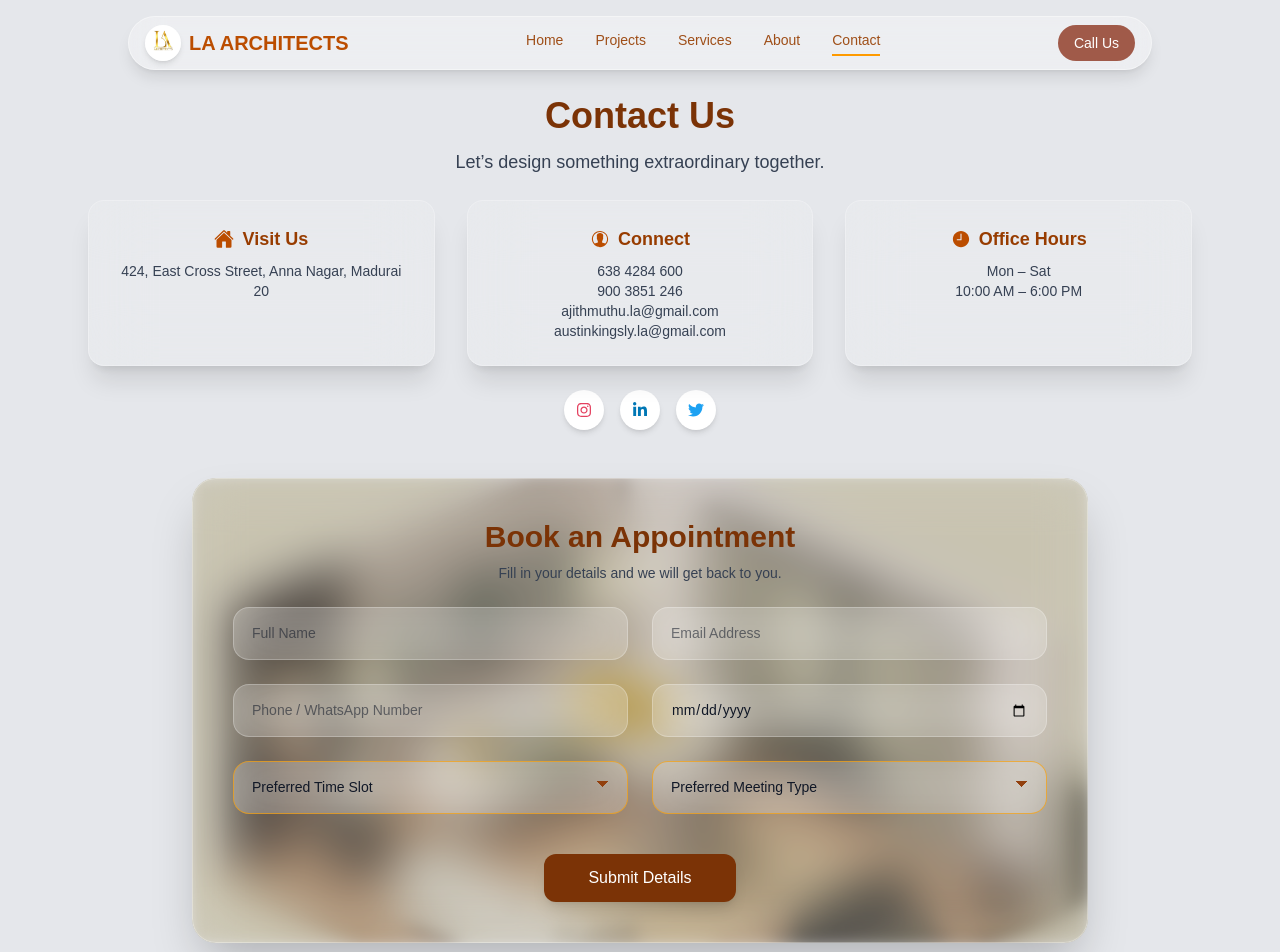
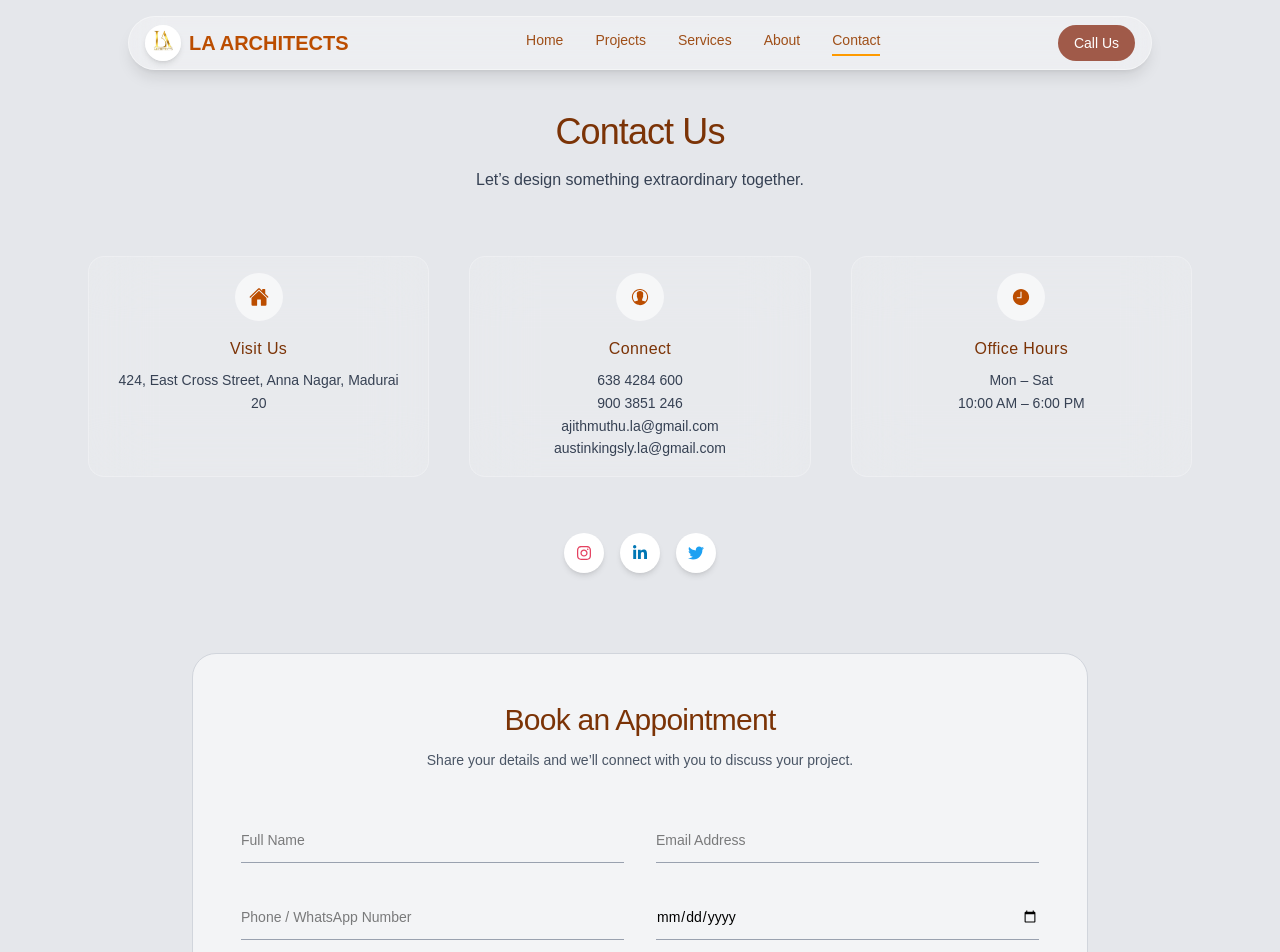
Before and after one commit to Hemajayaraj05/architect-website, a React (Vite) app: page /contact in a window 1280 px wide. Shown: the top 952 px of the page. Built offline with nearby package versions, Linux system fonts and the light colour scheme.

Commit message:
changed the font and url

```diff
--- a/src/components/contact/AppointmentForm.tsx
+++ b/src/components/contact/AppointmentForm.tsx
@@ -1,7 +1,6 @@
 import { motion } from "framer-motion";
 import { useState } from "react";
 import { scaleIn } from "../../assets/animations/contact.animations";
-import serv3 from "../../assets/serv4.png";
 
 interface FormData {
   name: string;
@@ -21,8 +20,8 @@ const AppointmentForm: React.FC<AppointmentFormProps> = ({
   timeSlots,
   meetingTypes,
 }) => {
-  const [submitted, setSubmitted] = useState<boolean>(false);
-  const [loading, setLoading] = useState<boolean>(false);
+  const [submitted, setSubmitted] = useState(false);
+  const [loading, setLoading] = useState(false);
 
   const [formData, setFormData] = useState<FormData>({
     name: "",
@@ -44,11 +43,15 @@ const AppointmentForm: React.FC<AppointmentFormProps> = ({
     setLoading(true);
 
     try {
-      const res = await fetch("http://localhost:5000/api/contact", {
+     const res = await fetch(
+  `${import.meta.env.VITE_API_URL}/api/contact`,
+  {
     method: "POST",
     headers: { "Content-Type": "application/json" },
     body: JSON.stringify(formData),
-      });
+  }
+);
+
 
       if (!res.ok) throw new Error("Failed");
       setSubmitted(true);
@@ -62,44 +65,37 @@ const AppointmentForm: React.FC<AppointmentFormProps> = ({
   return (
     <motion.div
       {...scaleIn}
-      className="relative max-w-4xl mx-auto rounded-3xl shadow-2xl overflow-hidden"
+      className="max-w-4xl mx-auto bg-gray-100 rounded-3xl border border-gray-300 p-12"
     >
-      <div
-        className="absolute inset-0 bg-cover bg-center blur-sm"
-        style={{ backgroundImage: `url(${serv3})` }}
-      />
-
-      <div className="relative bg-white/20 backdrop-blur-xl rounded-3xl p-10 border border-white/30 shadow-2xl">
-        <div className="text-center mb-6">
-          <h2 className="text-3xl font-bold text-amber-900">
+      {/* Header */}
+      <div className="text-center mb-12">
+        <h2 className="text-3xl font-light text-amber-900 tracking-tight">
           Book an Appointment
         </h2>
-          <p className="text-gray-700 text-sm mt-2">
-            Fill in your details and we will get back to you.
+        <p className="text-gray-600 text-sm mt-3 max-w-md mx-auto">
+          Share your details and we’ll connect with you to discuss your project.
         </p>
       </div>
 
       {submitted ? (
-          <div className="text-center py-12">
-            <h3 className="text-2xl font-semibold text-amber-600 mb-3">
-              Details Submitted Successfully!
+        <div className="text-center py-16">
+          <h3 className="text-xl font-medium text-amber-800 mb-3">
+            Thank you for reaching out
           </h3>
-            <p className="text-gray-700">
-              Our team will contact you shortly.
+          <p className="text-gray-600 text-sm">
+            Our team will get back to you shortly.
           </p>
         </div>
       ) : (
-          <form
-            onSubmit={handleSubmit}
-            className="grid md:grid-cols-2 gap-6"
-          >
+        <form onSubmit={handleSubmit} className="grid md:grid-cols-2 gap-8">
           <input
             required
             name="name"
             value={formData.name}
             onChange={handleChange}
             placeholder="Full Name"
-              className="glass-input"
+            className="border-b border-gray-400 bg-transparent py-3 text-sm
+                       focus:outline-none focus:border-amber-800"
           />
 
           <input
@@ -109,7 +105,8 @@ const AppointmentForm: React.FC<AppointmentFormProps> = ({
             value={formData.email}
             onChange={handleChange}
             placeholder="Email Address"
-              className="glass-input"
+            className="border-b border-gray-400 bg-transparent py-3 text-sm
+                       focus:outline-none focus:border-amber-800"
           />
 
           <input
@@ -119,7 +116,8 @@ const AppointmentForm: React.FC<AppointmentFormProps> = ({
             value={formData.phone}
             onChange={handleChange}
             placeholder="Phone / WhatsApp Number"
-              className="glass-input"
+            className="border-b border-gray-400 bg-transparent py-3 text-sm
+                       focus:outline-none focus:border-amber-800"
           />
 
           <input
@@ -128,7 +126,8 @@ const AppointmentForm: React.FC<AppointmentFormProps> = ({
             name="date"
             value={formData.date}
             onChange={handleChange}
-              className="glass-input"
+            className="border-b border-gray-400 bg-transparent py-3 text-sm
+                       focus:outline-none focus:border-amber-800"
           />
 
           <select
@@ -136,7 +135,8 @@ const AppointmentForm: React.FC<AppointmentFormProps> = ({
             name="timeSlot"
             value={formData.timeSlot}
             onChange={handleChange}
-              className="glass-input glass-select"
+            className="border-b border-gray-400 bg-transparent py-3 text-sm
+                       focus:outline-none focus:border-amber-800"
           >
             <option value="" disabled>
               Preferred Time Slot
@@ -151,7 +151,8 @@ const AppointmentForm: React.FC<AppointmentFormProps> = ({
             name="meetingType"
             value={formData.meetingType}
             onChange={handleChange}
-              className="glass-input glass-select"
+            className="border-b border-gray-400 bg-transparent py-3 text-sm
+                       focus:outline-none focus:border-amber-800"
           >
             <option value="" disabled>
               Preferred Meeting Type
@@ -161,17 +162,20 @@ const AppointmentForm: React.FC<AppointmentFormProps> = ({
             ))}
           </select>
 
-            <div className="md:col-span-2 flex justify-center mt-4">
+          {/* Button */}
+          <div className="md:col-span-2 flex justify-center mt-12">
             <button
               disabled={loading}
-                className="w-48 bg-amber-900 text-white py-3 rounded-xl font-medium hover:bg-amber-700 transition disabled:opacity-50 shadow-lg"
+              className="px-10 py-3 border border-amber-900 text-amber-900
+                         rounded-full text-sm tracking-wide
+                         hover:bg-amber-900 hover:text-white transition
+                         disabled:opacity-50"
             >
-                {loading ? "Submitting..." : "Submit Details"}
+              {loading ? "Submitting..." : "Submit"}
             </button>
           </div>
         </form>
       )}
-      </div>
     </motion.div>
   );
 };
--- a/src/components/contact/ContactInfoCard.tsx
+++ b/src/components/contact/ContactInfoCard.tsx
@@ -1,6 +1,6 @@
 import { motion } from "framer-motion";
 import { fadeUp } from "../../assets/animations/contact.animations";
-import type{ IconType } from "react-icons";
+import type { IconType } from "react-icons";
 
 interface ContactInfoCardProps {
   title: string;
@@ -19,14 +19,23 @@ const ContactInfoCard: React.FC<ContactInfoCardProps> = ({
     <motion.div
       {...fadeUp}
       transition={{ ...fadeUp.transition, delay: index * 0.1 }}
-      className="glass-card rounded-2xl p-6 text-center shadow-xl"
+      className="glass-card  rounded-2xl px-6 py-4 text-center
+                 border border-white/80
+                 hover:translate-y-0.5 transition-all duration-300"
     >
-      <h3 className="flex items-center justify-center gap-2 text-lg font-semibold text-amber-800 mb-2">
-        {Icon && <Icon className="text-xl text-amber-700" />}
-        <span>{title}</span>
+      {Icon && (
+        <div className="w-12 h-12 mx-auto mb-4 flex items-center justify-center rounded-full bg-white/60">
+          <Icon className="text-xl text-amber-700" />
+        </div>
+      )}
+
+      <h3 className="text-base font-medium tracking-wide text-amber-900 mb-2">
+        {title}
       </h3>
 
-      <p className="text-gray-700 whitespace-pre-line text-sm">{text}</p>
+      <p className="text-gray-700 text-sm leading-relaxed whitespace-pre-line">
+        {text}
+      </p>
     </motion.div>
   );
 };
--- a/src/pages/About.tsx
+++ b/src/pages/About.tsx
@@ -41,7 +41,7 @@ const About: React.FC = () => {
       <section id="about" className="bg-gray-200 py-28">
 
         <div className="text-center mb-8 px-7">
-          <h2 className="text-4xl font-bold text-amber-900 tracking-wide">
+          <h2 className="text-4xl font-light text-amber-900 tracking-tight">
             About Us
           </h2>
           <p className="mt-4 text-gray-700 max-w-2xl mx-auto leading-relaxed text-lg">
--- a/src/pages/Contact.tsx
+++ b/src/pages/Contact.tsx
@@ -24,20 +24,22 @@ const ContactUs: React.FC = () => {
         url=""
       />
 
-      <section id="connect" className="relative bg-gray-200 py-24">
+      <section id="connect" className="relative bg-gray-200 py-28">
         <GlassStyles />
 
         <div className="max-w-6xl mx-auto px-6">
-          <motion.div {...fadeDown} className="text-center mb-6">
-            <h1 className="text-4xl font-bold text-amber-900">
+
+          <motion.div {...fadeDown} className="text-center mb-16">
+            <h1 className="text-4xl font-light text-amber-900 tracking-tight">
               Contact Us
             </h1>
-            <p className="mt-3 text-gray-700 text-lg">
+            <p className="mt-4 text-gray-700 max-w-xl mx-auto">
               Let’s design something extraordinary together.
             </p>
           </motion.div>
 
-          <div className="grid md:grid-cols-3 gap-8 mb-6 ">
+
+          <div className="grid md:grid-cols-3 gap-10 mb-14">
             {contactInfo.map((item, i) => (
               <ContactInfoCard
                 key={i}
@@ -45,21 +47,24 @@ const ContactUs: React.FC = () => {
                 title={item.title}
                 text={item.text}
                 icon={item.icon}
-
               />
-
             ))}
           </div>
 
+
           <SocialLinksRow links={socialLinks} />
 
-          <AppointmentForm
-            timeSlots={timeSlots}
-            meetingTypes={meetingTypes}
-          />
 
-          <p className="text-center text-black text-sm mt-14">
-            " Your dream space starts here "
+          <div className="mt-20">
+            <AppointmentForm
+              timeSlots={timeSlots}
+              meetingTypes={meetingTypes}
+            />
+          </div>
+
+
+          <p className="text-center text-gray-600 text-sm mt-20 italic">
+            “Your dream space starts here”
           </p>
         </div>
       </section>
--- a/src/pages/Projects.tsx
+++ b/src/pages/Projects.tsx
@@ -41,7 +41,7 @@ const Projects = () => {
 
       <section className="bg-gray-200 md:pr-11 md:pl-11" id="projects">
         <div className="max-w-7xl mx-auto px-6 py-16 text-center">
-          <h2 className="text-4xl font-bold text-amber-900 mb-2 pt-9">
+          <h2 className="text-4xl font-light text-amber-900 mb-2 pt-9 tracking-tighter">
             Our Projects
           </h2>
           <p className="text-gray-700 text-lg">
--- a/src/pages/Services.tsx
+++ b/src/pages/Services.tsx
@@ -24,7 +24,7 @@ const Services = () => {
     <section id="expertise" className="pt-24 pb-24 bg-gray-200 md:px-12">
 
       <div className="max-w-7xl mx-auto px-6 mb-16">
-        <h2 className="text-4xl font-bold text-center text-amber-900">
+        <h2 className="text-4xl font-light text-center text-amber-900 tracking-tighter">
           Our Services
         </h2>
         <p className="text-center text-lg mt-3 text-gray-600 max-w-xl mx-auto">
```
Also changed, not shown: 1 other file (tests, documents, lock files or other folders). Lines whose indentation alone changed are shown as unchanged.
